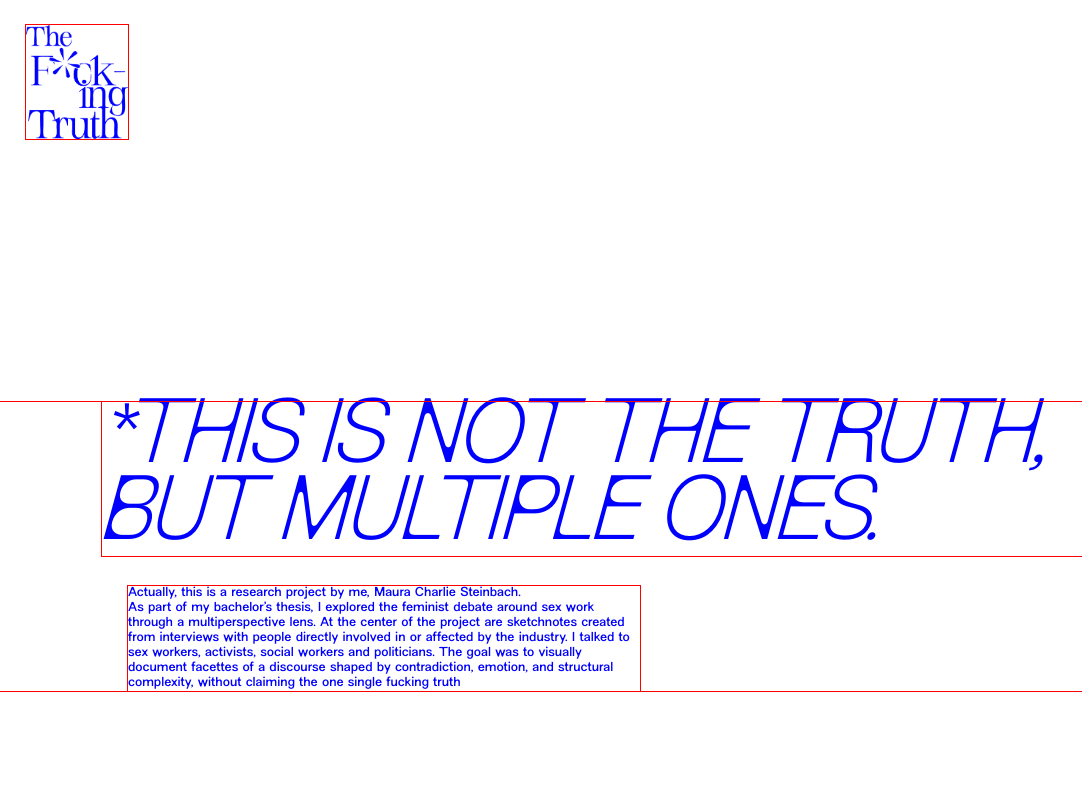
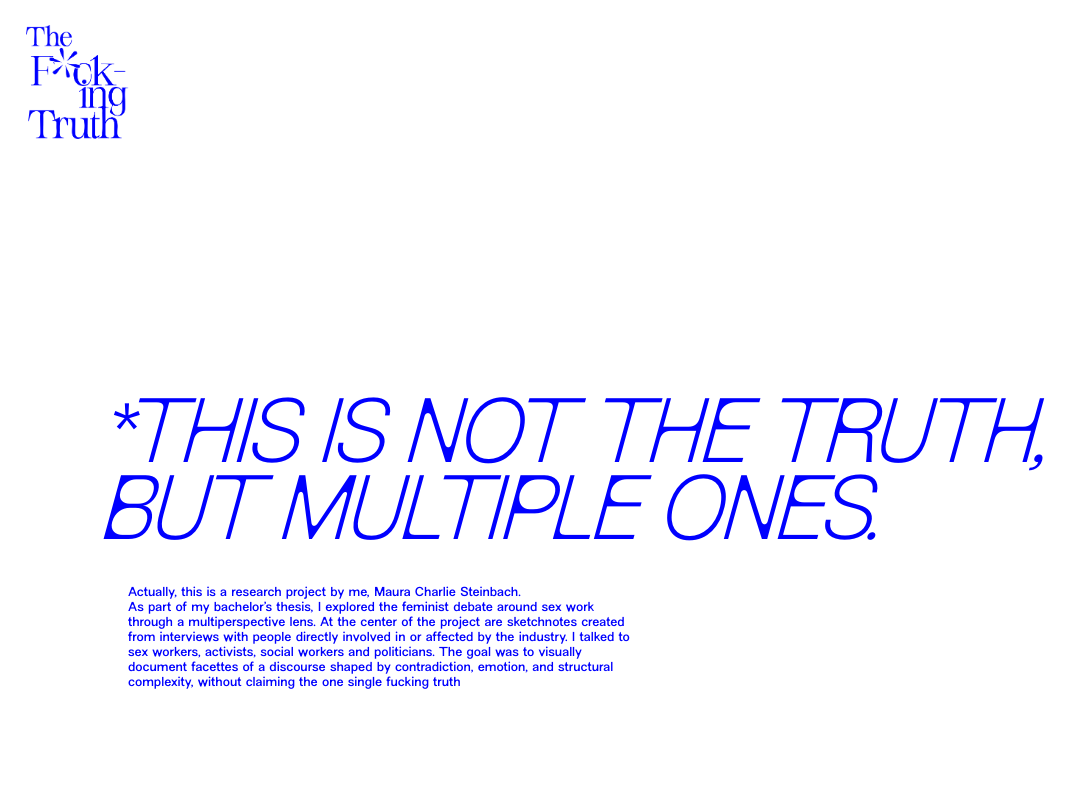
Before and after one commit to metigon11/The_Fucking_Truth, a plain HTML site: page index.html in a window 1280 px wide. Shown: the top 800 px of the page, without its empty margins (0-1082 px from the left). Drawn offline with Linux system fonts and the light colour scheme.

Commit message:
Update style.css

```diff
--- a/style.css
+++ b/style.css
@@ -4,11 +4,6 @@
 @font-face { font-family: Serifbabe; src: url('fonts/SerifbabeALPHA-Regular.otf'); }
 @font-face { font-family: Serifbabe; font-weight: italic; src: url('fonts/SerifbabeALPHA-RegularItalic.otf');}
 @font-face { font-family: CharlieScript; src: url('fonts/CharlieScript-Regular.otf'); }
-
-* {
-  outline: 1px solid red; /* nur zum Debuggen */
-}
-
 
 body {
   margin: 0;
```
